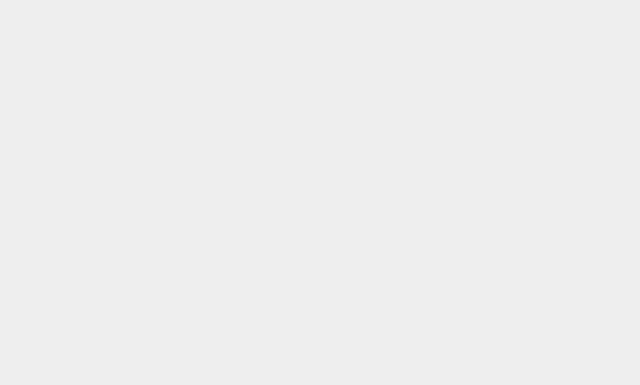
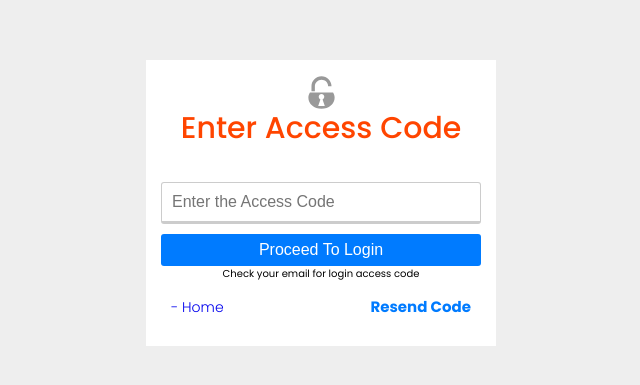
Before and after one commit to Harry8679/Advance-MERN-Stack-Authentication, a React (Create React App) app: page /loginWithCode/1 in a window 1280 px wide. Before the commit this address had no page. Shown: the part 197-582 px from the top of the page, without its empty margins (319-959 px from the left). Built offline with nearby package versions, Linux system fonts and the light colour scheme; the HTML template or start-up script is replaced by a standard one.

Commit message:
Login With Code Component

```diff
--- a/src/App.js
+++ b/src/App.js
@@ -5,6 +5,7 @@
 import Register from './pages/auth/Register';
 import ForgotPassword from './pages/auth/ForgotPassword';
 import ResetPassword from './pages/auth/ResetPassword';
+import LoginWithCode from './pages/auth/LoginWithCode';
 
 const App = () => {
   return (
@@ -16,6 +17,7 @@
           <Route path='/register' element={<Register />} />
           <Route path='/forgot' element={<ForgotPassword />} />
           <Route path='/resetPassword/:resetToken' element={<ResetPassword />} />
+          <Route path='/loginWithCode/:email' element={<LoginWithCode />} />
         </Routes>
       </Router>
     </>
--- /dev/null
+++ b/src/pages/auth/LoginWithCode.js
@@ -0,0 +1,41 @@
+import React, { useState } from 'react';
+import styles from './auth.module.scss';
+import Card from '../../components/card/Card';
+import { Link } from 'react-router-dom';
+import { GiPadlockOpen } from "react-icons/gi";
+
+
+
+
+const LoginWithCode = () => {
+  const [loginCode, setLoginCode] = useState('');
+
+  const handleInputChange = () => {};
+
+  const loginUser = () => {};
+  return (
+    <div className={`container ${styles.auth}`}>
+      <Card>
+        <div className={styles.form}>
+            <div className="--flex-center">
+                <GiPadlockOpen size={35} color='#999' />
+            </div>
+            <h2>Enter Access Code</h2>
+            <br />
+            <form onSubmit={loginUser}>
+                <input type="text" placeholder='Enter the Access Code' required name='loginCode' value={loginCode} onChange={(e) => setLoginCode(e.target.value)} />
+
+                <button type="submit" className='--btn --btn-primary --btn-block'>Proceed To Login</button>
+                <span className='--flex-center'>Check your email for login access code</span>
+                <span className={styles.links}>
+                    <p><Link to='/'>- Home</Link></p>
+                    <p className='v-link --color-primary'><b>Resend Code</b></p>
+                </span>
+            </form>
+        </div>
+      </Card>
+    </div>
+  )
+}
+
+export default LoginWithCode;
```
